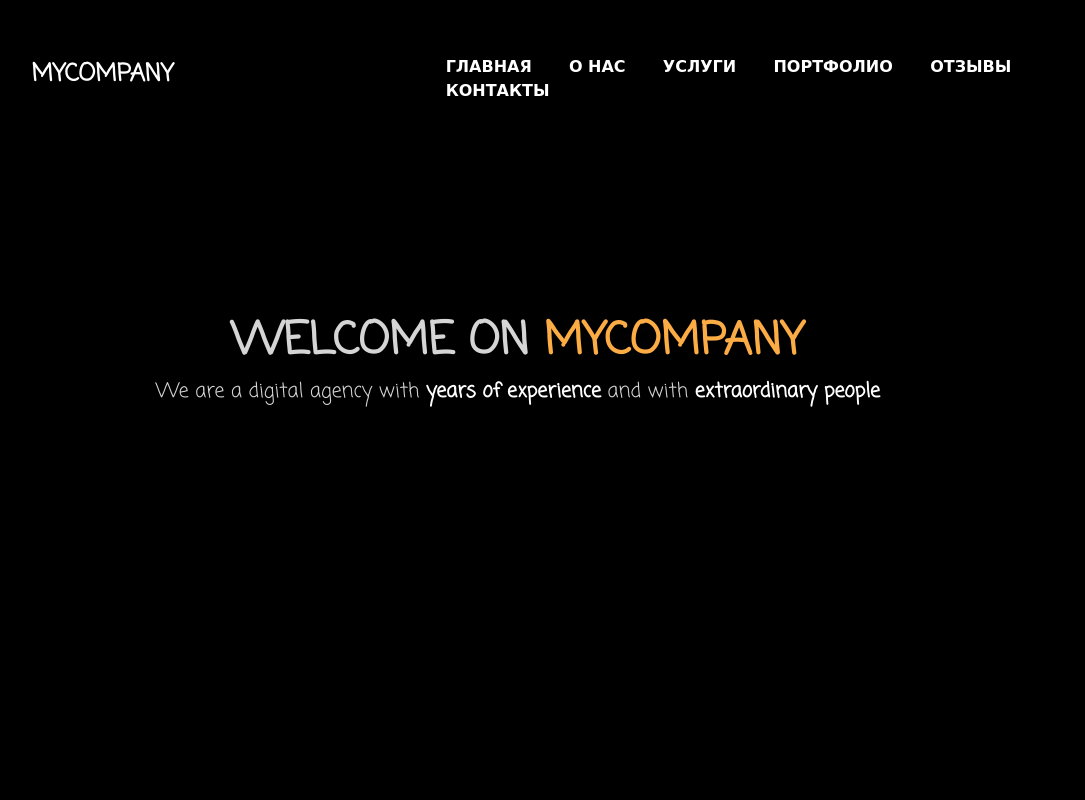
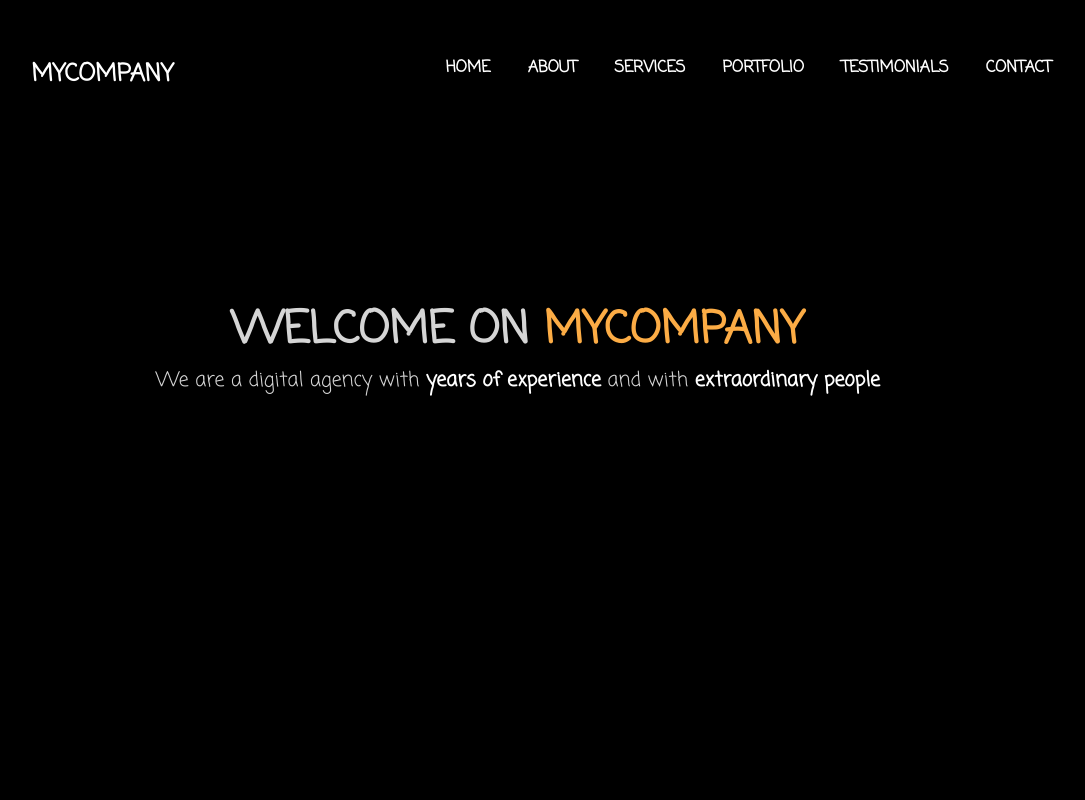
Before and after one commit to llscreamll/verstka_site1_MyCompany, a plain HTML site: page index.html in a window 1280 px wide. Shown: the top 800 px of the page, without its empty margins (122-1207 px from the left). Drawn offline with Linux system fonts and the light colour scheme.

Commit message:
Update index.html

```diff
--- a/index.html
+++ b/index.html
@@ -15,12 +15,12 @@
         <div class="header_logo">MYCOMPANY</div>
         <nav>
             <div class="topnav" id="myTopnav">
-                <a href="#home">ГЛАВНАЯ</a>
-                <a href="#team">О НАС</a>
-                <a href="#services">УСЛУГИ</a>
-                <a href="#portfolio">ПОРТФОЛИО</a>
-                <a href="#TESTIMONIALS">ОТЗЫВЫ</a>
-                <a href="#CONTACT">КОНТАКТЫ</a>
+                <a href="#home">HOME</a>
+                <a href="#team">ABOUT</a>
+                <a href="#services">SERVICES</a>
+                <a href="#portfolio">PORTFOLIO</a>
+                <a href="#TESTIMONIALS">TESTIMONIALS</a>
+                <a href="#CONTACT">CONTACT</a>
                 <a href="#" id="menu" class="icon">&#9776</a>
             </div>
         </nav>
```
